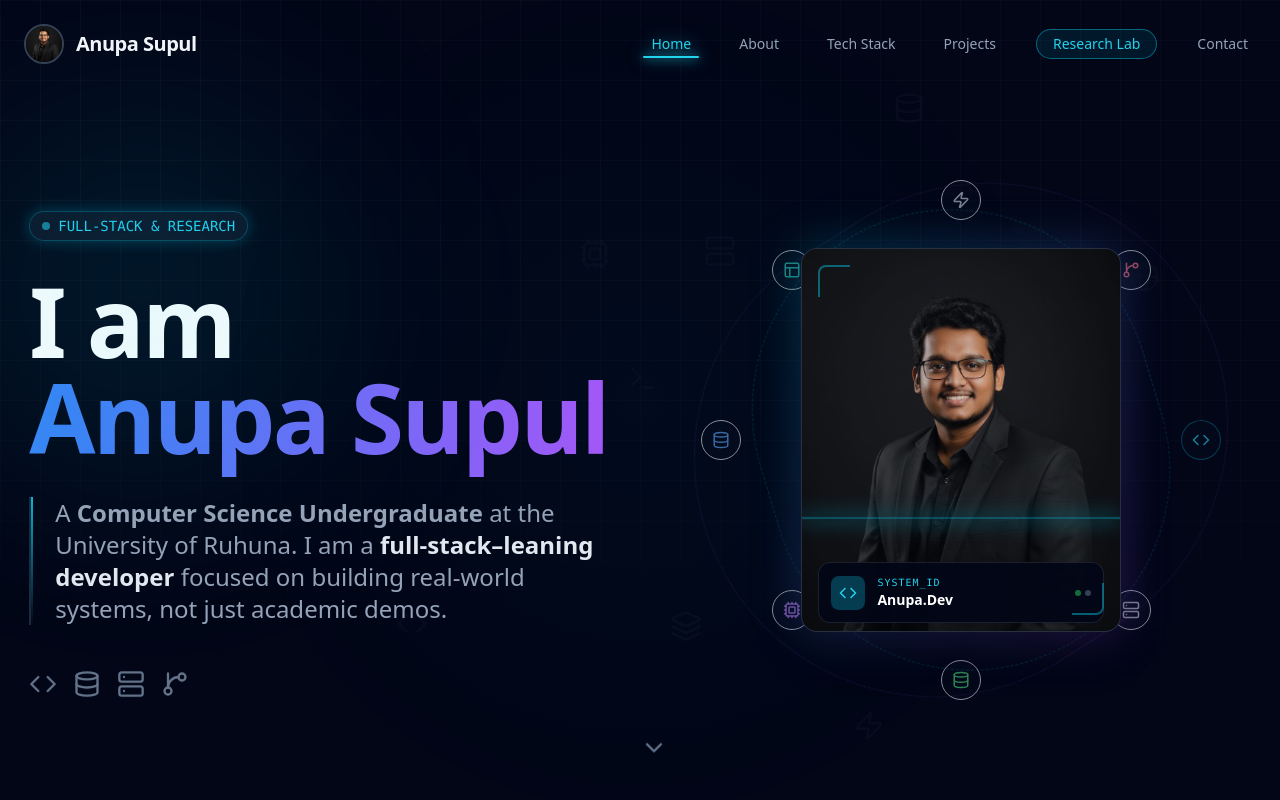
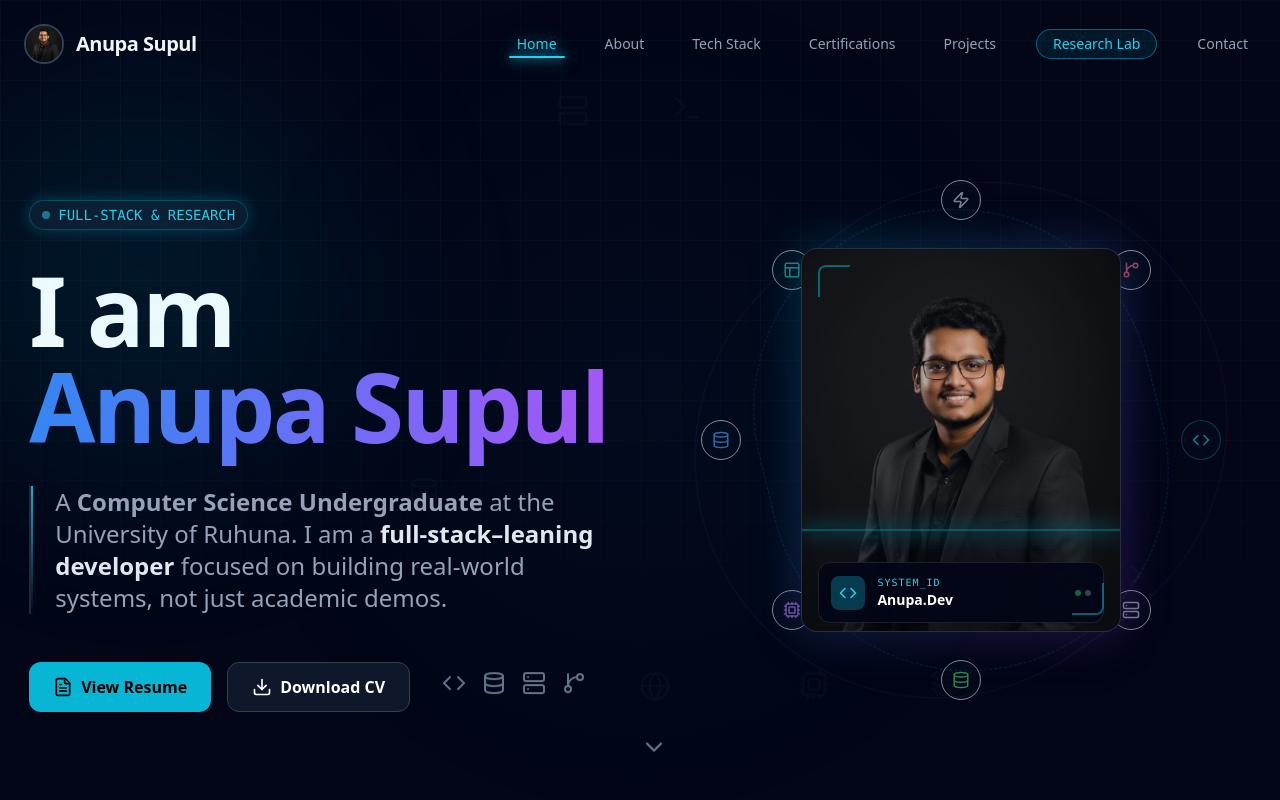
Before and after one commit to Anupa200212/portforlio-web, a React (Vite) app: page / in a window 1280 px wide. Shown: the top 800 px of the page. Built offline with nearby package versions, Linux system fonts and the light colour scheme.

Commit message:
initialize portfolio web application with main view and project components

```diff
--- a/src/App.jsx
+++ b/src/App.jsx
@@ -18,7 +18,7 @@ const App = () => {
 
       // Only track sections in main view
       if (currentView === 'main') {
-        const sections = ['home', 'about', 'skills', 'research', 'projects', 'contact'];
+        const sections = ['home', 'about', 'skills', 'certifications', 'research', 'projects', 'contact'];
         const current = sections.find(section => {
           const element = document.getElementById(section);
           if (element) {
@@ -78,8 +78,8 @@ const App = () => {
 
       {/* Navigation */}
       <nav className={`fixed w-full z-50 transition-all duration-300 ${scrolled
-          ? 'bg-slate-950/80 backdrop-blur-xl shadow-lg shadow-cyan-900/10 py-3 md:py-4 border-b border-white/5 supports-[backdrop-filter]:bg-slate-950/60'
-          : 'bg-transparent py-4 md:py-6'
+        ? 'bg-slate-950/80 backdrop-blur-xl shadow-lg shadow-cyan-900/10 py-3 md:py-4 border-b border-white/5 supports-[backdrop-filter]:bg-slate-950/60'
+        : 'bg-transparent py-4 md:py-6'
         }`}>
         <div className="max-w-7xl mx-auto px-6 flex justify-between items-center">
           <div
@@ -104,6 +104,7 @@ const App = () => {
             <NavLink id="home" label="Home" onClick={handleNavigation} isActive={activeSection === 'home'} />
             <NavLink id="about" label="About" onClick={handleNavigation} isActive={activeSection === 'about'} />
             <NavLink id="skills" label="Tech Stack" onClick={handleNavigation} isActive={activeSection === 'skills'} />
+            <NavLink id="certifications" label="Certifications" onClick={handleNavigation} isActive={activeSection === 'certifications'} />
             <NavLink id="projects" label="Projects" onClick={handleNavigation} isActive={activeSection === 'projects'} />
             <NavLink id="research-page" label="Research Lab" onClick={handleNavigation} isActive={currentView === 'research'} isAction={true} />
             <NavLink id="contact" label="Contact" onClick={handleNavigation} isActive={activeSection === 'contact'} />
@@ -137,6 +138,7 @@ const App = () => {
                 { id: 'home', label: 'Home' },
                 { id: 'about', label: 'About' },
                 { id: 'skills', label: 'Skills' },
+                { id: 'certifications', label: 'Certifications' },
                 { id: 'projects', label: 'Projects' },
                 { id: 'research-page', label: 'Research Lab', special: true },
                 { id: 'contact', label: 'Contact' }
--- a/src/components/MainView.jsx
+++ b/src/components/MainView.jsx
@@ -15,7 +15,10 @@ import {
     ArrowRight,
     ExternalLink,
     Linkedin,
-    Activity
+    Activity,
+    FileText,
+    Download,
+    Award
 } from 'lucide-react';
 import ProjectModal from './ProjectModal';
 
@@ -27,6 +30,8 @@ const MainView = ({ scrollTo, navigateToResearch }) => {
     const [aboutSectionInView, setAboutSectionInView] = useState(false);
     const skillsSectionRef = useRef(null);
     const [skillsSectionInView, setSkillsSectionInView] = useState(false);
+    const certificationsSectionRef = useRef(null);
+    const [certificationsSectionInView, setCertificationsSectionInView] = useState(false);
 
     useEffect(() => {
         const aboutObserver = new IntersectionObserver(
@@ -57,9 +62,24 @@ const MainView = ({ scrollTo, navigateToResearch }) => {
             skillsObserver.observe(skillsSectionRef.current);
         }
 
+        const certificationsObserver = new IntersectionObserver(
+            ([entry]) => {
+                if (entry.isIntersecting) {
+                    setCertificationsSectionInView(true);
+                    certificationsObserver.disconnect();
+                }
+            },
+            { threshold: 0.1 }
+        );
+
+        if (certificationsSectionRef.current) {
+            certificationsObserver.observe(certificationsSectionRef.current);
+        }
+
         return () => {
             if (aboutObserver) aboutObserver.disconnect();
             if (skillsObserver) skillsObserver.disconnect();
+            if (certificationsObserver) certificationsObserver.disconnect();
         };
     }, []);
 
@@ -287,11 +307,19 @@ const MainView = ({ scrollTo, navigateToResearch }) => {
                         </p>
 
                         <div className="flex flex-col sm:flex-row gap-4 pt-4">
-                            <div className="flex items-center gap-4 text-slate-500">
-                                <Code size={28} className="animate-float-slow" />
-                                <Database size={28} className="animate-float-slow animation-delay-2000" />
-                                <Server size={28} className="animate-float-slow animation-delay-4000" />
-                                <GitBranch size={28} className="animate-float-slow" />
+                            <a href="/cv/Anupa-Supul-CV.pdf" target="_blank" rel="noopener noreferrer" className="inline-flex items-center justify-center gap-2 px-6 py-3 rounded-xl bg-cyan-500 text-black font-bold hover:bg-cyan-400 hover:scale-105 transition-all duration-300">
+                                <FileText size={20} />
+                                View Resume
+                            </a>
+                            <a href="/cv/Anupa-Supul-CV.pdf" download="Anupa-Supul-CV.pdf" className="inline-flex items-center justify-center gap-2 px-6 py-3 rounded-xl bg-slate-900 border border-slate-700 text-white font-bold hover:bg-slate-800 hover:border-cyan-500 hover:scale-105 transition-all duration-300">
+                                <Download size={20} />
+                                Download CV
+                            </a>
+                            <div className="flex items-center gap-4 text-slate-500 ml-0 sm:ml-4 justify-center sm:justify-start">
+                                <Code size={24} className="animate-float-slow" />
+                                <Database size={24} className="animate-float-slow animation-delay-2000" />
+                                <Server size={24} className="animate-float-slow animation-delay-4000" />
+                                <GitBranch size={24} className="animate-float-slow" />
                             </div>
                         </div>
                     </div>
@@ -666,6 +694,50 @@ const MainView = ({ scrollTo, navigateToResearch }) => {
                 </div>
             </section>
 
+            {/* CERTIFICATIONS SECTION */}
+            <section id="certifications" ref={certificationsSectionRef} className="py-24 relative overflow-hidden bg-slate-950">
+                <div className="max-w-7xl mx-auto px-6 relative z-10">
+                    <div className="flex items-center gap-4 mb-16 justify-center">
+                        <div className={`p-4 rounded-full bg-yellow-500/10 border-2 border-yellow-500/30 text-yellow-400 shadow-[0_0_20px_rgba(234,179,8,0.2)] transition-all duration-700 ${certificationsSectionInView ? 'opacity-100 scale-100' : 'opacity-0 scale-50'}`}>
+                            <Award size={36} />
+                        </div>
+                        <h2 className={`text-4xl md:text-5xl font-bold text-white transition-all duration-700 ${certificationsSectionInView ? 'opacity-100 translate-x-0' : 'opacity-0 -translate-x-4'}`}>
+                            Certifications
+                        </h2>
+                    </div>
+
+                    <div className="grid md:grid-cols-2 gap-8 max-w-4xl mx-auto">
+                        {[
+                            { title: 'AWS Certified Cloud Practitioner', file: 'aws-cloud-practitioner-essentials.pdf', desc: 'Validated overall understanding of the AWS Cloud platform, covering basic cloud concepts and security.' },
+                            { title: 'AWS Technical Essentials', file: 'aws-technical-essentials.pdf', desc: 'Foundational knowledge of AWS products, services, and common solutions. Hands-on experience with core AWS services.' }
+                        ].map((cert, index) => (
+                            <div key={index} className={`group bg-slate-900 rounded-2xl overflow-hidden border border-slate-800 hover:border-yellow-500/50 transition-all hover:shadow-[0_0_30px_rgba(234,179,8,0.1)] flex flex-col p-8 will-change-transform ${certificationsSectionInView ? 'animate-fade-in-up' : 'opacity-0'}`} style={{ animationDelay: `${200 + index * 200}ms` }}>
+                                <div className="flex items-start justify-between mb-4">
+                                    <div className="p-3 bg-yellow-500/10 rounded-xl text-yellow-400 group-hover:scale-110 transition-transform">
+                                        <Award size={24} />
+                                    </div>
+                                    <span className="px-3 py-1 bg-slate-800 text-slate-300 text-xs rounded-full border border-slate-700 font-mono">AWS</span>
+                                </div>
+                                <h3 className="text-xl font-bold text-white mb-3">
+                                    {cert.title}
+                                </h3>
+                                <p className="text-slate-400 text-sm mb-8 flex-grow">
+                                    {cert.desc}
+                                </p>
+                                <div className="flex gap-4 mt-auto">
+                                    <a href={`/certificates/${cert.file}`} target="_blank" rel="noopener noreferrer" className="flex-1 flex items-center justify-center gap-2 py-2 text-sm font-bold text-yellow-400 border border-yellow-500/30 rounded-lg hover:bg-yellow-500/10 transition-colors">
+                                        View
+                                    </a>
+                                    <a href={`/certificates/${cert.file}`} download={cert.file} className="p-2 text-slate-400 border border-slate-700 rounded-lg hover:bg-slate-800 hover:text-white transition-colors" title="Download Certificate">
+                                        <Download size={20} />
+                                    </a>
+                                </div>
+                            </div>
+                        ))}
+                    </div>
+                </div>
+            </section>
+
             {/* PROJECTS SECTION (UPDATED with Filtering) */}
             <section id="projects" className="py-24 bg-gradient-to-b from-slate-950 to-slate-900">
                 <div className="max-w-7xl mx-auto px-6">
```
